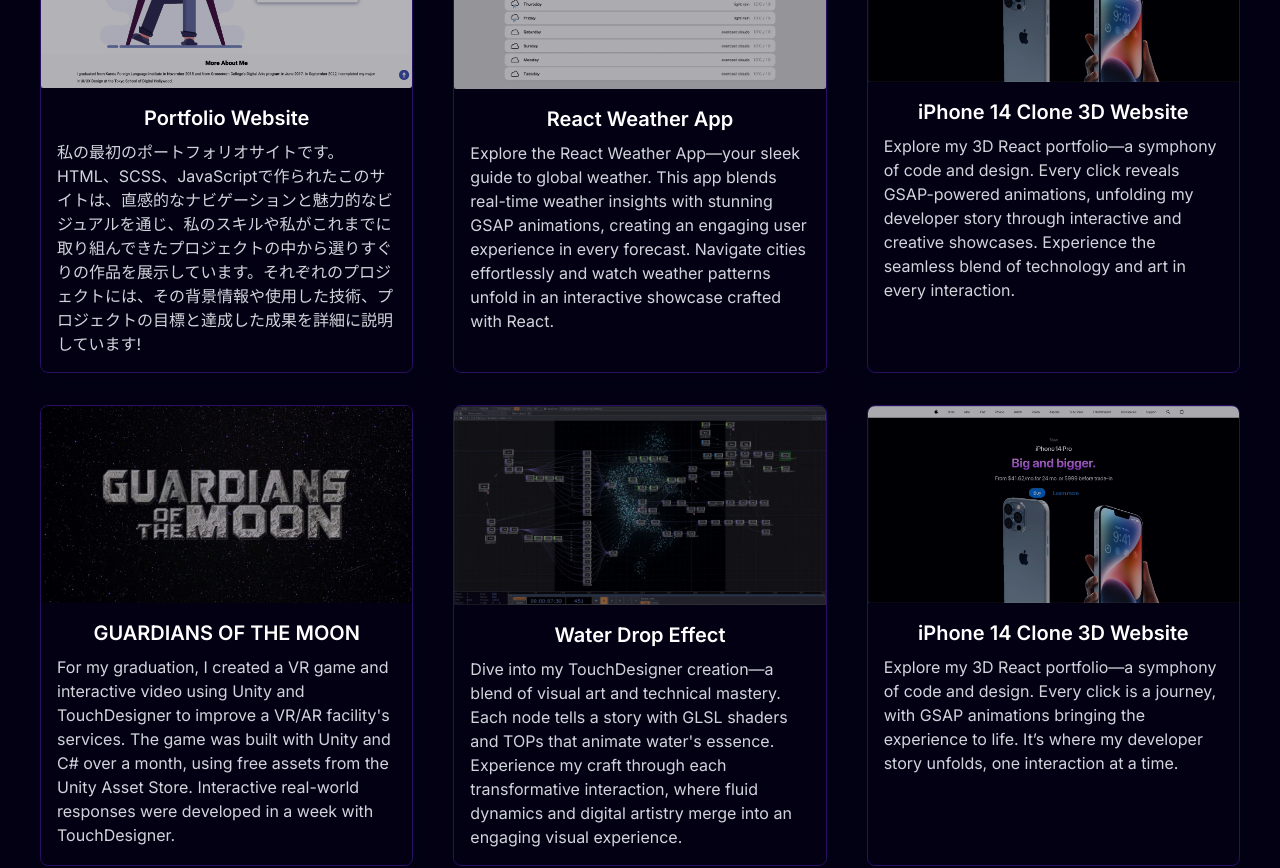
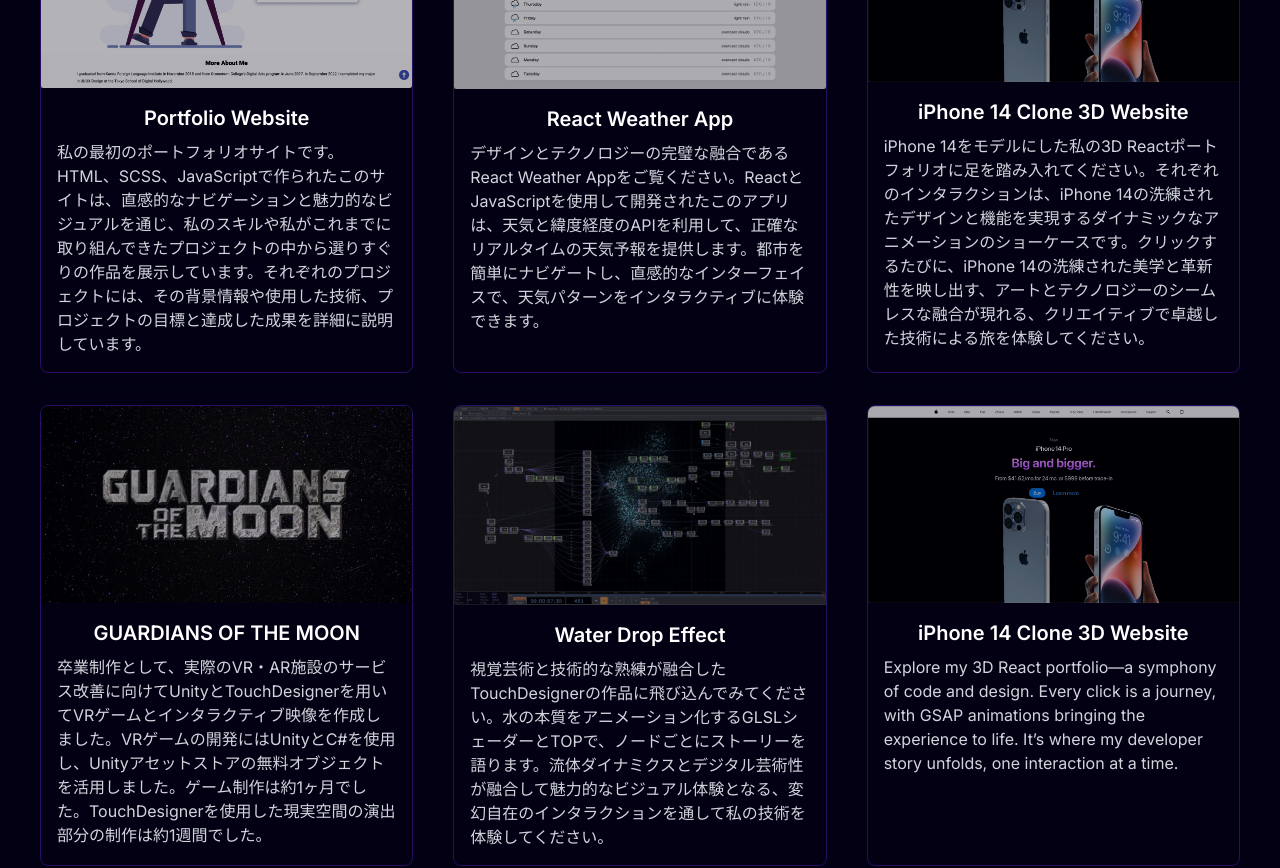
Before and after one commit to Rikiya89/space_portfolio, a Next.js app: page /jp in a window 1280 px wide. Shown: the part 1740-2608 px from the top of the page. Built offline with nearby package versions, Linux system fonts and the light colour scheme; a web font is replaced by a local one.

Commit message:
20240508

```diff
--- a/app/components/jp/main/Projects.tsx
+++ b/app/components/jp/main/Projects.tsx
@@ -12,33 +12,33 @@
         <ProjectCard
           src="/portfolio_no1.webp"
           title="Portfolio Website"
-          description="私の最初のポートフォリオサイトです。HTML、SCSS、JavaScriptで作られたこのサイトは、直感的なナビゲーションと魅力的なビジュアルを通じ、私のスキルや私がこれまでに取り組んできたプロジェクトの中から選りすぐりの作品を展示しています。それぞれのプロジェクトには、その背景情報や使用した技術、プロジェクトの目標と達成した成果を詳細に説明しています!"
-          url="https://www.rikiya-okawa963.jp/index.html/"  // Example project URL
+          description="私の最初のポートフォリオサイトです。HTML、SCSS、JavaScriptで作られたこのサイトは、直感的なナビゲーションと魅力的なビジュアルを通じ、私のスキルや私がこれまでに取り組んできたプロジェクトの中から選りすぐりの作品を展示しています。それぞれのプロジェクトには、その背景情報や使用した技術、プロジェクトの目標と達成した成果を詳細に説明しています。"
+          url="https://www.rikiya-okawa963.jp/index.html/"
         />
         <ProjectCard
           src="/weather_app.webp"
           title="React Weather App"
-          description="Explore the React Weather App—your sleek guide to global weather. This app blends real-time weather insights with stunning GSAP animations, creating an engaging user experience in every forecast. Navigate cities effortlessly and watch weather patterns unfold in an interactive showcase crafted with React."
-          url="https://relaxed-youtiao-4c1124.netlify.app/"  // Example project URL
+          description="デザインとテクノロジーの完璧な融合であるReact Weather Appをご覧ください。ReactとJavaScriptを使用して開発されたこのアプリは、天気と緯度経度のAPIを利用して、正確なリアルタイムの天気予報を提供します。都市を簡単にナビゲートし、直感的なインターフェイスで、天気パターンをインタラクティブに体験できます。"
+          url="https://relaxed-youtiao-4c1124.netlify.app/"
         />
         <ProjectCard
           src="/iphone14_clonewebsite.webp"
           title="iPhone 14 Clone 3D Website"
-          description="Explore my 3D React portfolio—a symphony of code and design. Every click reveals GSAP-powered animations, unfolding my developer story through interactive and creative showcases. Experience the seamless blend of technology and art in every interaction."
-          url="https://apple-iphone3d-website.netlify.app/"  // Example project URL
+          description="iPhone 14をモデルにした私の3D Reactポートフォリオに足を踏み入れてください。それぞれのインタラクションは、iPhone 14の洗練されたデザインと機能を実現するダイナミックなアニメーションのショーケースです。クリックするたびに、iPhone 14の洗練された美学と革新性を映し出す、アートとテクノロジーのシームレスな融合が現れる、クリエイティブで卓越した技術による旅を体験してください。"
+          url="https://apple-iphone3d-website.netlify.app/"
         />
       </div>
       <div className="2xl:w-full 2xl:gap-10 2xl:px-10 2xl:justify-center 2xl:flex xl:w-full xl:gap-10 xl:px-10 xl:justify-center xl:flex lg:w-full lg:gap-10 lg:px-10 lg:justify-center lg:flex md:px-10 md:w-full md:gap-10 md:justify-center md:flex-row md:flex sm:flex sm:gap-10 sm:flex-col 2xl:mt-8 xl:mt-8 lg:mt-8 md:mt-8 sm:mt-8">
       <ProjectCard
           src="/guardians.webp"
           title="GUARDIANS OF THE MOON"
-          description="For my graduation, I created a VR game and interactive video using Unity and TouchDesigner to improve a VR/AR facility's services. The game was built with Unity and C# over a month, using free assets from the Unity Asset Store. Interactive real-world responses were developed in a week with TouchDesigner."
+          description="卒業制作として、実際のVR・AR施設のサービス改善に向けてUnityとTouchDesignerを用いてVRゲームとインタラクティブ映像を作成しました。VRゲームの開発にはUnityとC#を使用し、Unityアセットストアの無料オブジェクトを活用しました。ゲーム制作は約1ヶ月でした。TouchDesignerを使用した現実空間の演出部分の制作は約1週間でした。"
           url="https://youtu.be/odmsk90MzCU?si=SvEUa8QElgOH_6Tx"
         />
       <ProjectCard
           src="/water_drops_culpture.webp"
           title="Water Drop Effect"
-          description="Dive into my TouchDesigner creation—a blend of visual art and technical mastery. Each node tells a story with GLSL shaders and TOPs that animate water's essence. Experience my craft through each transformative interaction, where fluid dynamics and digital artistry merge into an engaging visual experience."
+          description="視覚芸術と技術的な熟練が融合したTouchDesignerの作品に飛び込んでみてください。水の本質をアニメーション化するGLSLシェーダーとTOPで、ノードごとにストーリーを語ります。流体ダイナミクスとデジタル芸術性が融合して魅力的なビジュアル体験となる、変幻自在のインタラクションを通して私の技術を体験してください。"
           url="https://www.instagram.com/reel/C5I0TBkSrk6/?utm_source=ig_web_copy_link&igsh=MzRlODBiNWFlZA=="
         />
         <ProjectCard
--- a/app/components/main/Projects.tsx
+++ b/app/components/main/Projects.tsx
@@ -18,7 +18,7 @@
         <ProjectCard
           src="/weather_app.webp"
           title="React Weather App"
-          description="Explore the React Weather App—your sleek guide to global weather. This app blends real-time weather insights with stunning GSAP animations, creating an engaging user experience in every forecast. Navigate cities effortlessly and watch weather patterns unfold in an interactive showcase crafted with React."
+          description="Explore the React Weather App, a perfect fusion of design and technology. Developed using React and JavaScript, this app utilizes weather and latitude-longitude APIs to deliver accurate, real-time weather forecasts. Navigate cities effortlessly and experience weather patterns interactively in a sleek, intuitive interface designed for optimal user engagement."
           url="https://relaxed-youtiao-4c1124.netlify.app/"  // Example project URL
         />
         <ProjectCard
```
